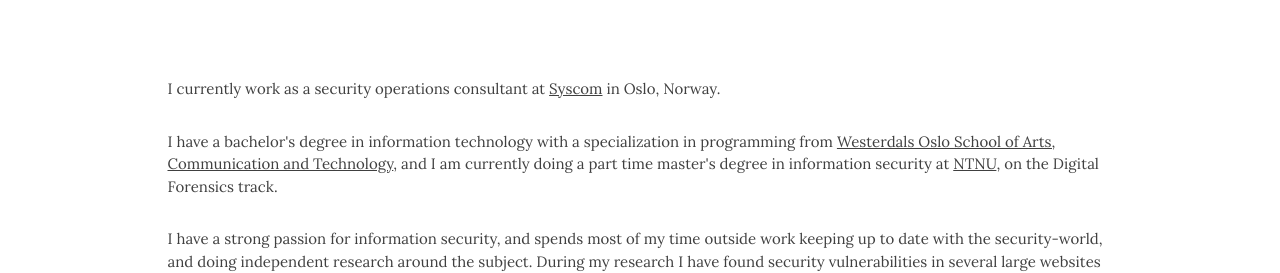
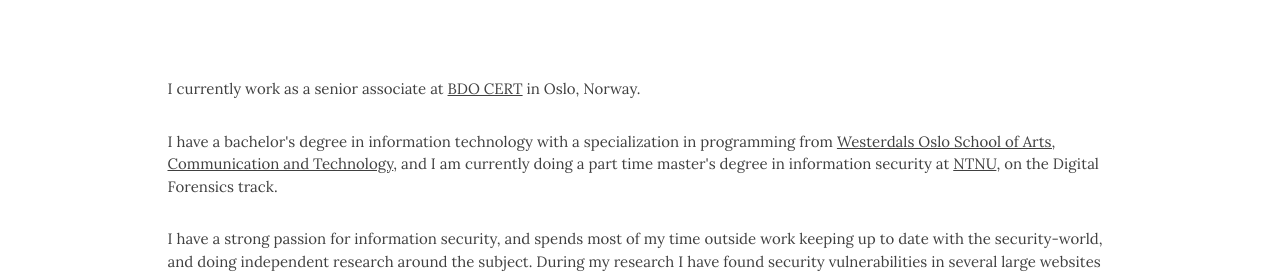
Before and after one commit to MartinIngesen/martiningesen.github.io, a Jekyll site: the page built from about.html, in a window 1280 px wide. Shown: the part 450-723 px from the top of the page. Built offline with Jekyll 4.4.1, drawn with Linux system fonts in a browser that asks for light colours; nearby versions of some CDN libraries.

Commit message:
Update about.html

```diff
--- a/about.html
+++ b/about.html
@@ -6,7 +6,7 @@ header-img: "img/home-bg.jpg"
 ---
 
 <p>
-  I currently work as a security operations consultant at <a href="http://www.syscomworld.com/no/">Syscom</a> in Oslo, Norway.</p>
+  I currently work as a senior associate at <a href="https://www.bdo.no/en-gb/services/advisory/bdo-cert/">BDO CERT</a> in Oslo, Norway.</p>
 </p>
 
 <p>
```
